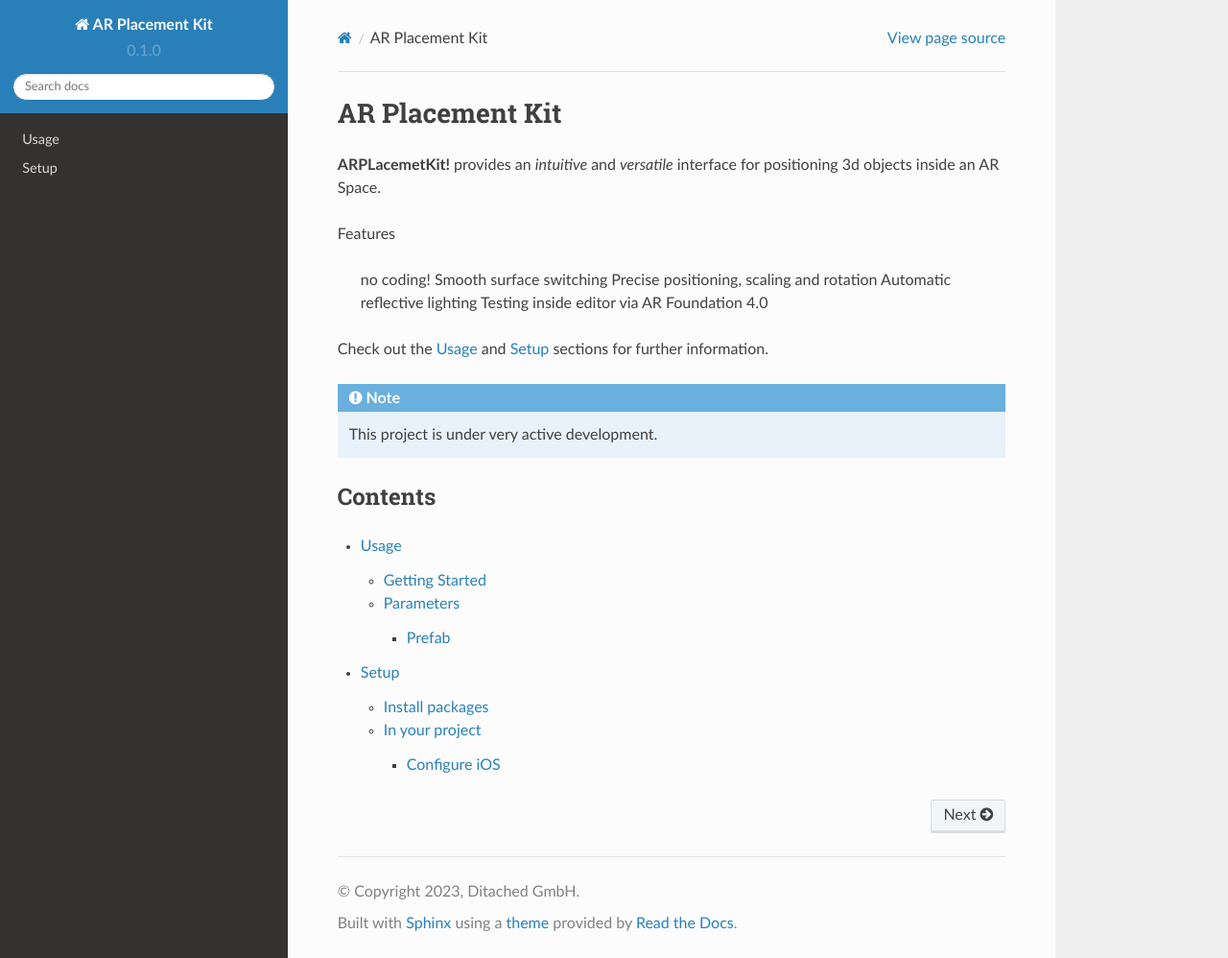
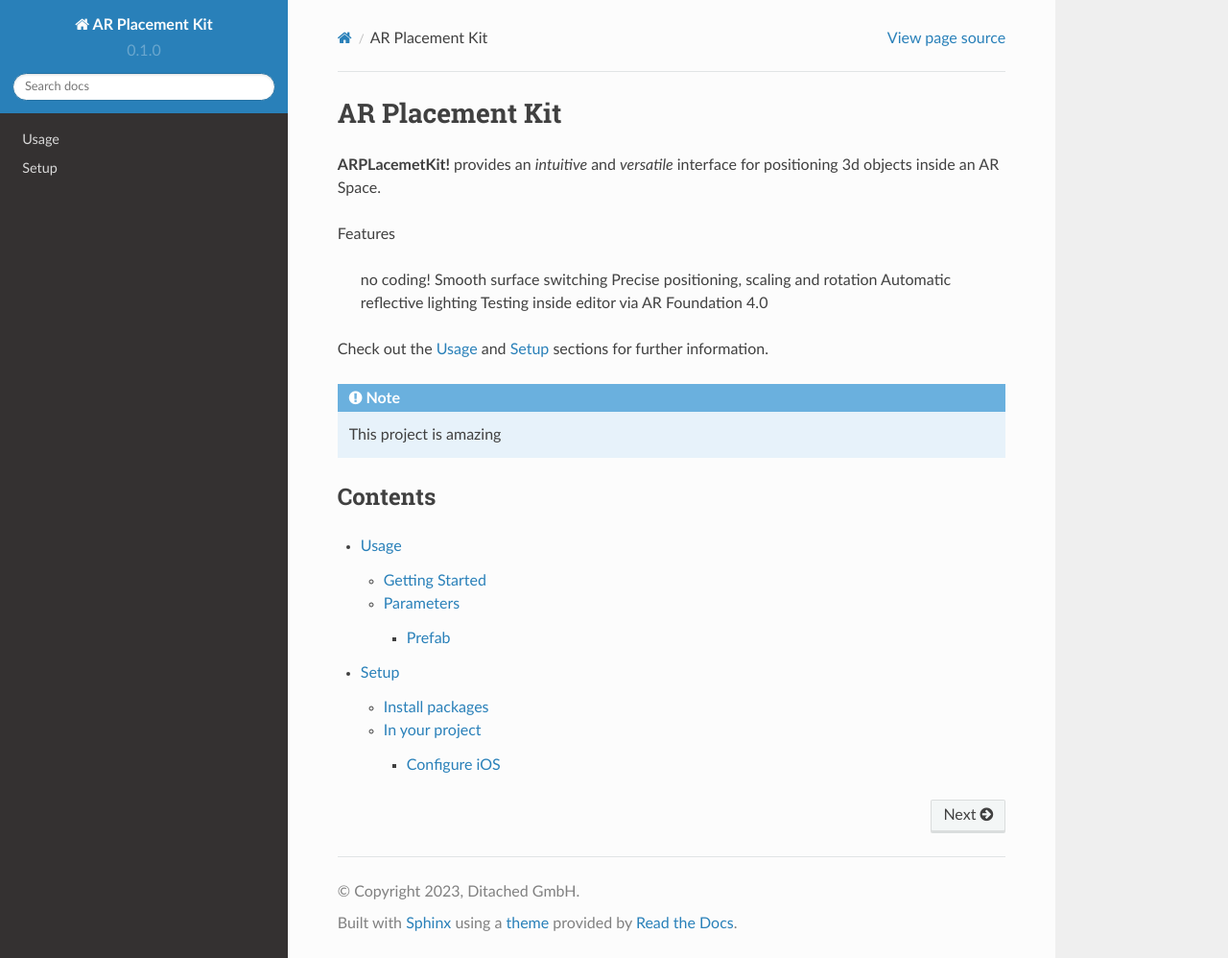
Before and after one commit to Ditached/ARPlacementKit-Docs, a Sphinx documentation site: the page built from docs/source/index.rst, in a window 1280 px wide and 998 px high. Shown: the whole window at 96% size. Built offline with Sphinx 7.4.7 and the Read the Docs theme 2.0.0, drawn with Linux system fonts in a browser that asks for light colours.

Commit message:
Update index.rst

```diff
--- a/docs/source/index.rst
+++ b/docs/source/index.rst
@@ -17,7 +17,7 @@ Check out the :doc:`usage` and :doc:`installation` sections for further informat
 
 .. note::
 
-   This project is under very active development.
+   This project is amazing
 
 Contents
 --------
```
